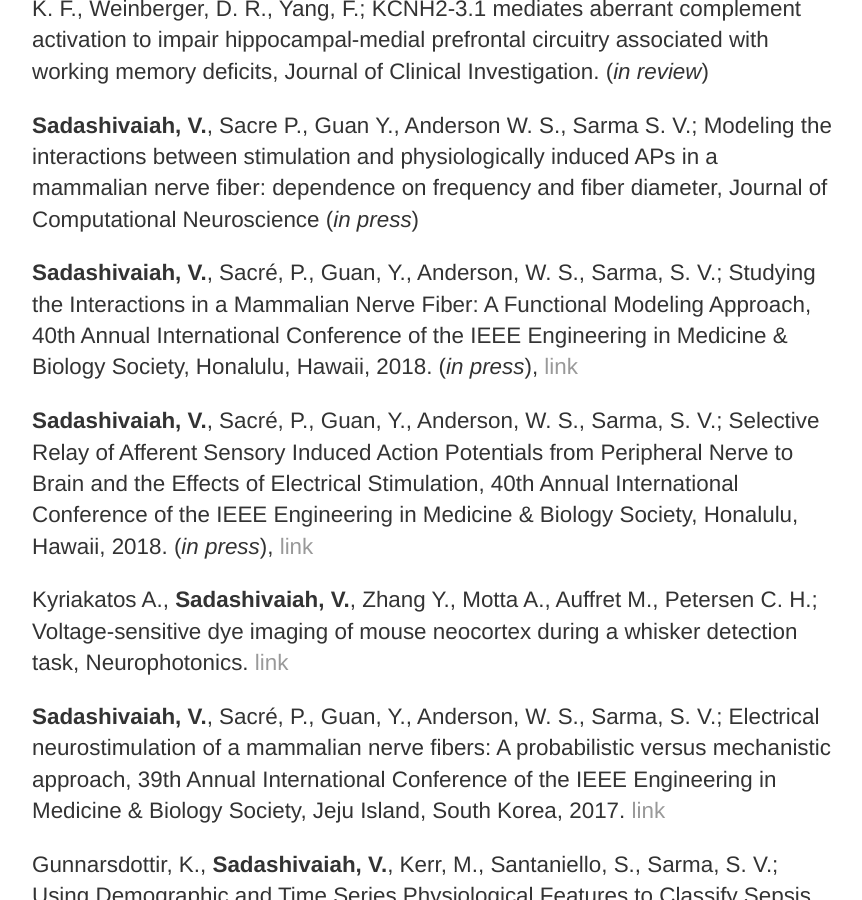
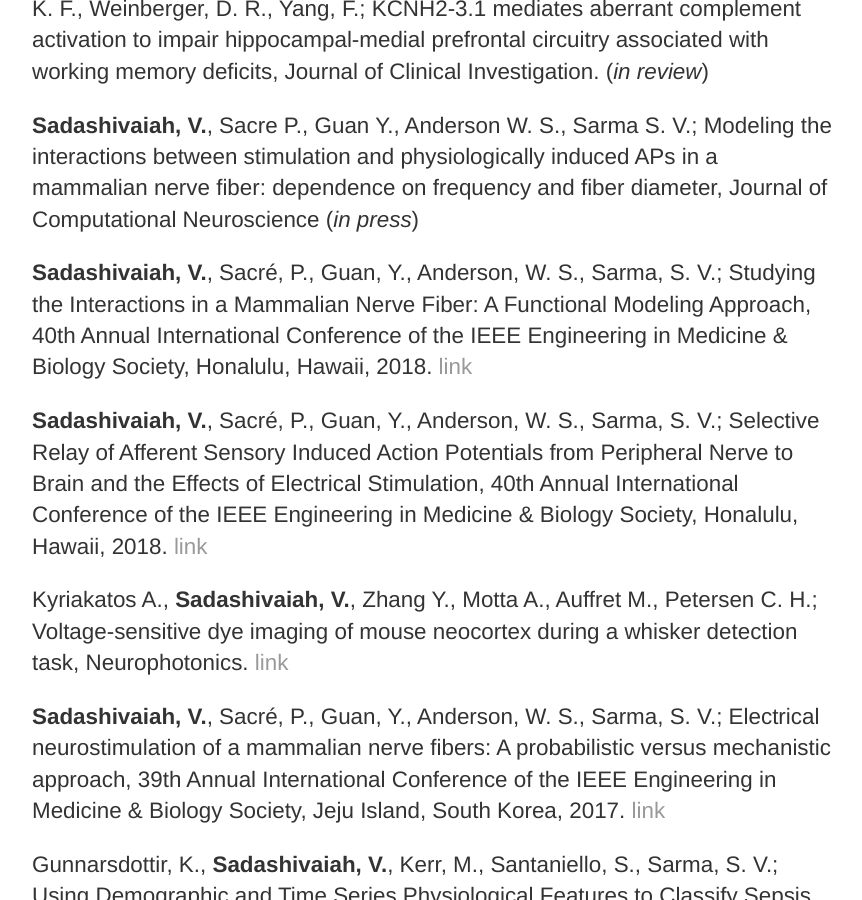
Before and after one commit to vjysd/vjysd.github.io, a Jekyll site: the page built from publications/index.md, in a window 1280 px wide and 900 px high, scrolled down 594 px. Shown: the whole window, without its empty margins (208-1070 px from the left). Built offline with Jekyll 4.4.1, drawn with Linux system fonts in a browser that asks for light colours; comment, search, counter and statistics services are not loaded.

Commit message:
Updated pubs

```diff
--- a/publications/index.md
+++ b/publications/index.md
@@ -13,9 +13,9 @@
 
 **Sadashivaiah, V.**, Sacre P., Guan Y., Anderson W. S., Sarma S. V.; Modeling the interactions between stimulation and physiologically induced APs in a mammalian nerve fiber: dependence on frequency and fiber diameter, Journal of Computational Neuroscience (*in press*)
 
-**Sadashivaiah, V.**, Sacré, P., Guan, Y., Anderson, W. S., Sarma, S. V.; Studying the Interactions in a Mammalian Nerve Fiber: A Functional Modeling Approach, 40th Annual International Conference of the IEEE Engineering in Medicine & Biology Society, Honalulu, Hawaii, 2018. (*in press*), [link](/assets/files/embc2018_1.pdf)
+**Sadashivaiah, V.**, Sacré, P., Guan, Y., Anderson, W. S., Sarma, S. V.; Studying the Interactions in a Mammalian Nerve Fiber: A Functional Modeling Approach, 40th Annual International Conference of the IEEE Engineering in Medicine & Biology Society, Honalulu, Hawaii, 2018. [link](/assets/files/embc2018_1.pdf)
 
-**Sadashivaiah, V.**, Sacré, P., Guan, Y., Anderson, W. S., Sarma, S. V.; Selective Relay of Afferent Sensory Induced Action Potentials from Peripheral Nerve to Brain and the Effects of Electrical Stimulation, 40th Annual International Conference of the IEEE Engineering in Medicine & Biology Society, Honalulu, Hawaii, 2018. (*in press*), [link](/assets/files/embc2018_2.pdf)
+**Sadashivaiah, V.**, Sacré, P., Guan, Y., Anderson, W. S., Sarma, S. V.; Selective Relay of Afferent Sensory Induced Action Potentials from Peripheral Nerve to Brain and the Effects of Electrical Stimulation, 40th Annual International Conference of the IEEE Engineering in Medicine & Biology Society, Honalulu, Hawaii, 2018. [link](/assets/files/embc2018_2.pdf)
 
 Kyriakatos A., **Sadashivaiah, V.**, Zhang Y., Motta A., Auffret M., Petersen C. H.; Voltage-sensitive dye imaging of mouse neocortex during a whisker detection task, Neurophotonics. [link](https://doi.org/10.1117/1.NPh.4.3.031204)
 
```
